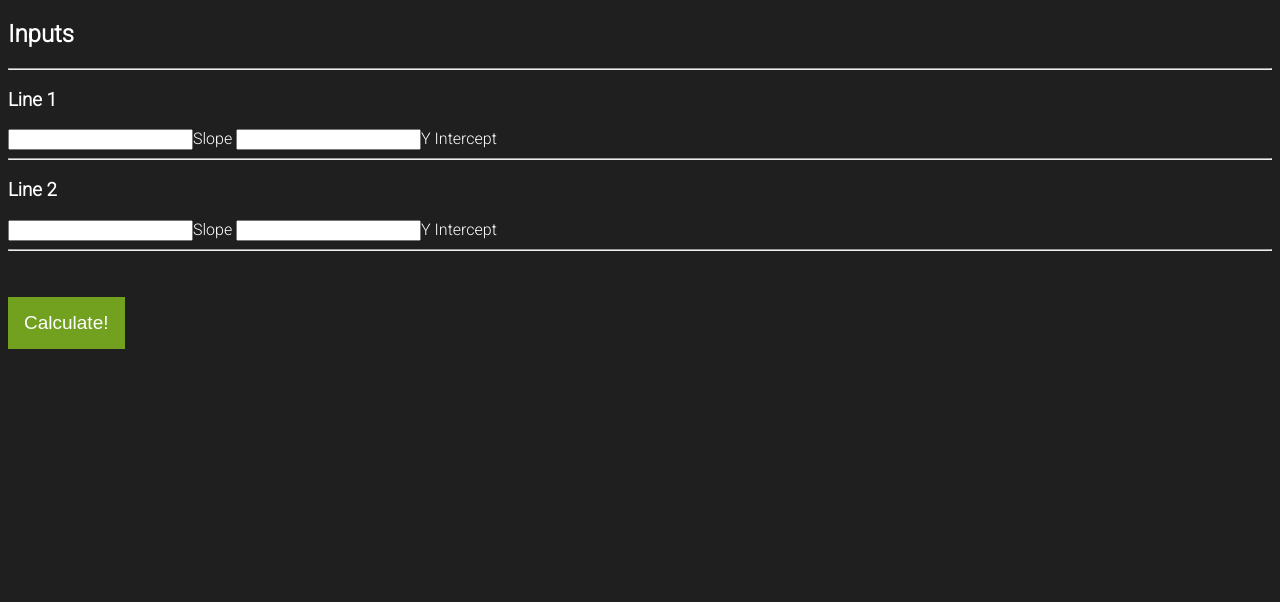
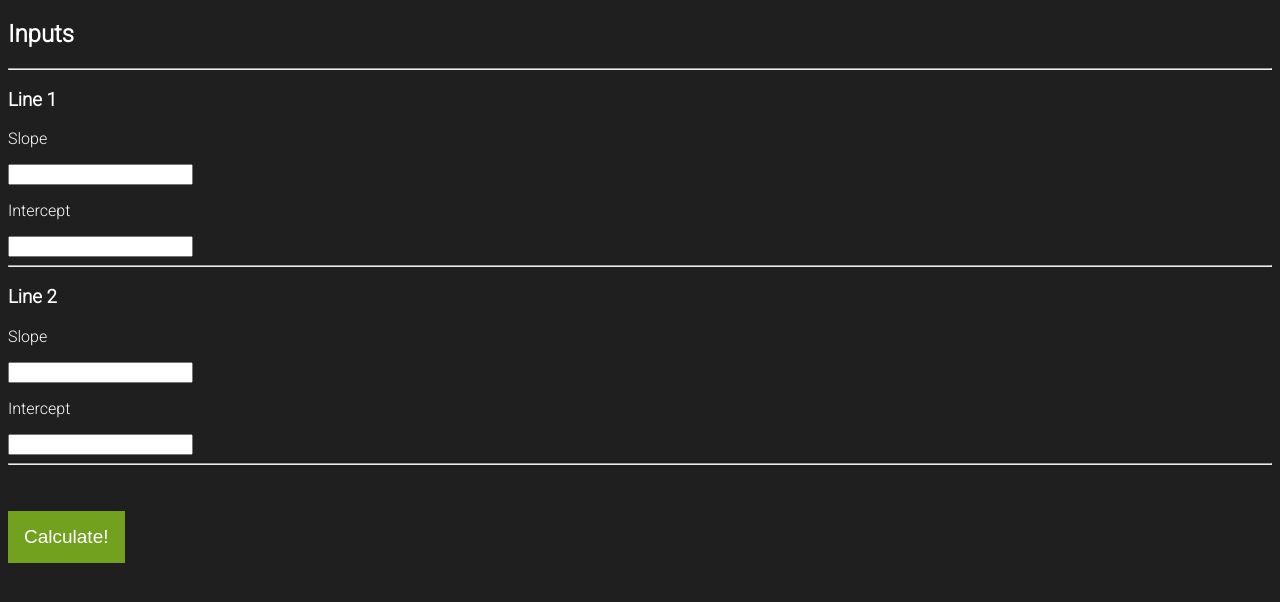
Before and after one commit to OttoPattemore/intercept, a plain HTML site: page index.html in a window 1280 px wide. Drawn offline with Linux system fonts and the light colour scheme.

Commit message:
Update formating

```diff
--- a/index.html
+++ b/index.html
@@ -14,12 +14,16 @@
             <h2>Inputs</h3>
             <hr>
             <h3>Line 1</h3>
-            <input id="l1slope", type="number">Slope</input>
-            <input id="l1intercept"type="number">Y Intercept</input>
+            <p>Slope</p>
+            <input id="l1slope", type="number"></input>
+            <p>Intercept</p>
+            <input id="l1intercept"type="number"></input>
             <hr>
             <h3>Line 2</h3>
-            <input id="l2slope", type="number">Slope</input>
-            <input id="l2intercept"type="number">Y Intercept</input>
+            <p>Slope</p>
+            <input id="l2slope", type="number"></input>
+            <p>Intercept</p>
+            <input id="l2intercept"type="number"></input>
             <hr>
             <br><br>
             <button onclick="calculate()">Calculate!</button>
```
